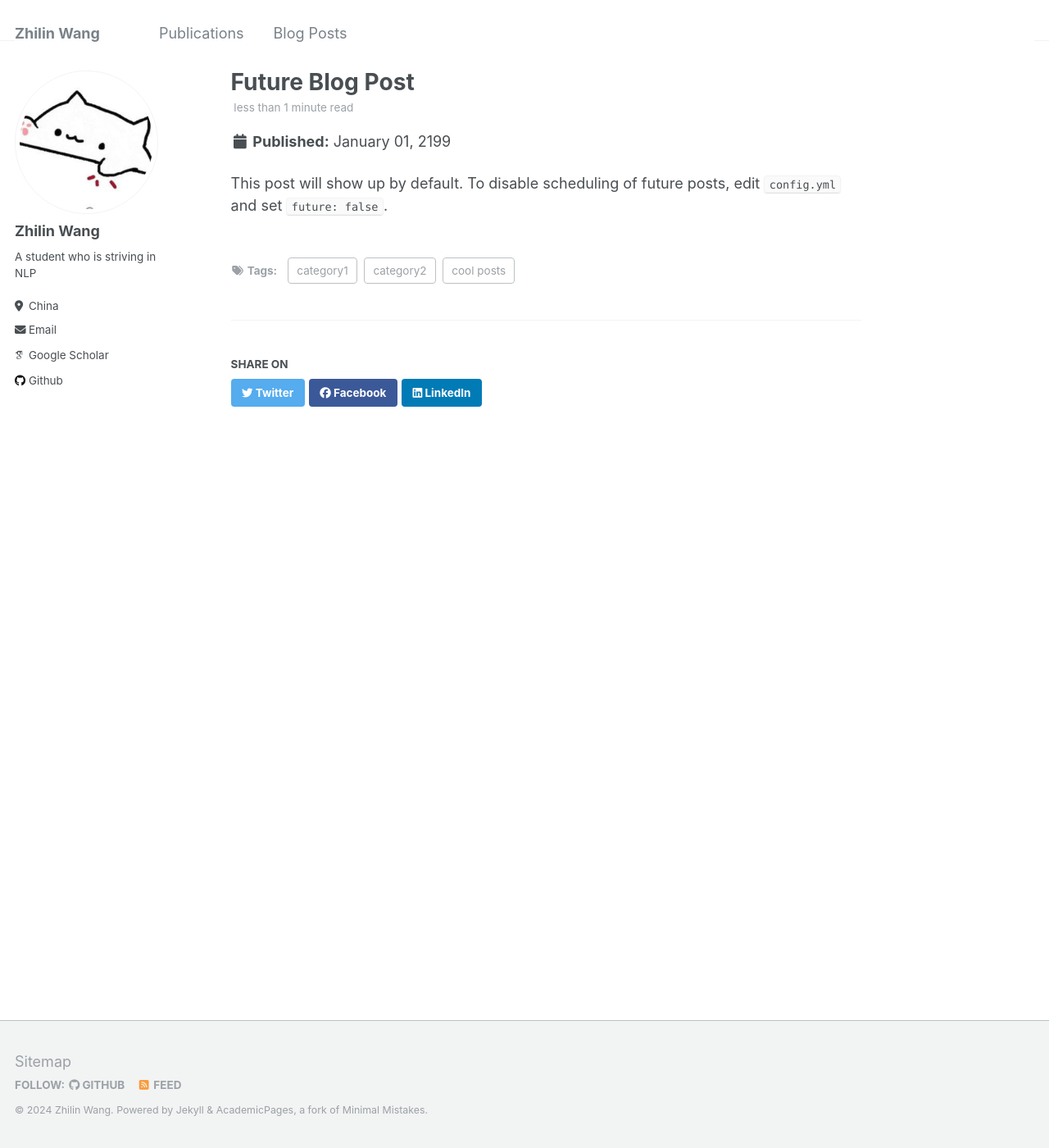
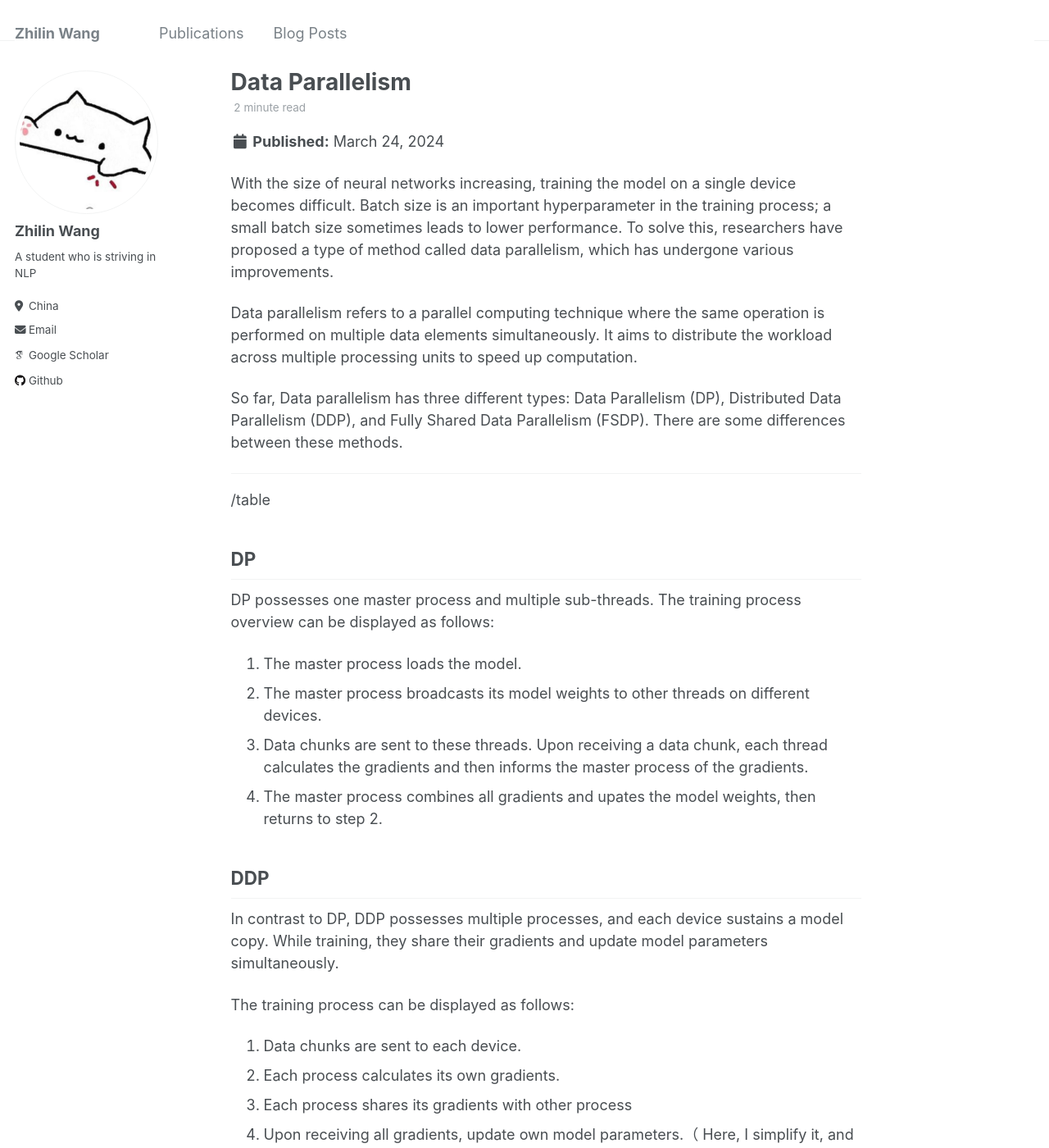
Before and after one commit to Linzwcs/Linzwcs.github.io, a Jekyll site: the page built from _posts/2199-01-01-future-post.md, in a window 1280 px wide and 1400 px high. Shown: the whole window at 82% size. Built offline with Jekyll 4.4.1, drawn with Linux system fonts in a browser that asks for light colours; some web fonts are replaced; some of the changed text lies outside the part shown.

Commit message:
add post

```diff
--- a/_posts/2199-01-01-future-post.md
+++ b/_posts/2199-01-01-future-post.md
@@ -1,11 +1,44 @@
 ---
-title: "Future Blog Post"
-date: 2199-01-01
-permalink: /posts/2012/08/blog-post-4/
+title: "Data Parallelism"
+date: 2024-03-24
+permalink: /posts/2024/03/blog-post-1/
 tags:
-  - cool posts
-  - category1
-  - category2
+  - model training
 ---
 
-This post will show up by default. To disable scheduling of future posts, edit `config.yml` and set `future: false`.
+With the size of neural networks increasing, training the model on a single device becomes difficult. Batch size is an important hyperparameter in the training process; a small batch size sometimes leads to lower performance. To solve this, researchers have proposed a type of method called data parallelism, which has undergone various improvements.
+
+Data parallelism refers to a parallel computing technique where the same operation is performed on multiple data elements simultaneously. It aims to distribute the workload across multiple processing units to speed up computation.
+
+So far, Data parallelism has three different types: Data Parallelism (DP), Distributed Data Parallelism (DDP), and Fully Shared Data Parallelism (FSDP). There are some differences between these methods.
+
+---
+
+/table
+
+## DP
+
+DP possesses one master process and multiple sub-threads. The training process overview can be displayed as follows:
+
+1. The master process loads the model.
+2. The master process broadcasts its model weights to other threads on different devices.
+3. Data chunks are sent to these threads. Upon receiving a data chunk, each thread calculates the gradients and then informs the master process of the gradients.
+4. The master process combines all gradients and upates the model weights, then returns to step 2.
+
+## DDP
+
+In contrast to DP, DDP possesses multiple processes, and each device sustains a model copy. While training, they share their gradients and update model parameters simultaneously.
+
+The training process can be displayed as follows:
+
+1. Data chunks are sent to each device.
+2. Each process calculates its own gradients.
+3. Each process shares its gradients with other process
+4. Upon receiving all gradients, update own model parameters.（ Here, I simplify it, and in fact, it's more difficult.）
+5. return to step 1
+
+## FSDP
+
+In model training, model parameters occupy only a small part of the total storage. The majority of the occupied storage is taken up by gradients, optimizer states, and other elements. Therefore, even if we train a model with a size of 7.5B, it still requires 120GB of GPU storage.
+
+As mentioned earlier, DDP involves a lot of repeated calculations. Thus, some researchers propose dividing the optimizer into pieces and distributing them across different devices. This way, each device only needs to update its respective part of the parameters. Once all devices have updated their respective parts of the model parameters, they share and synchronize their parameters.
```
